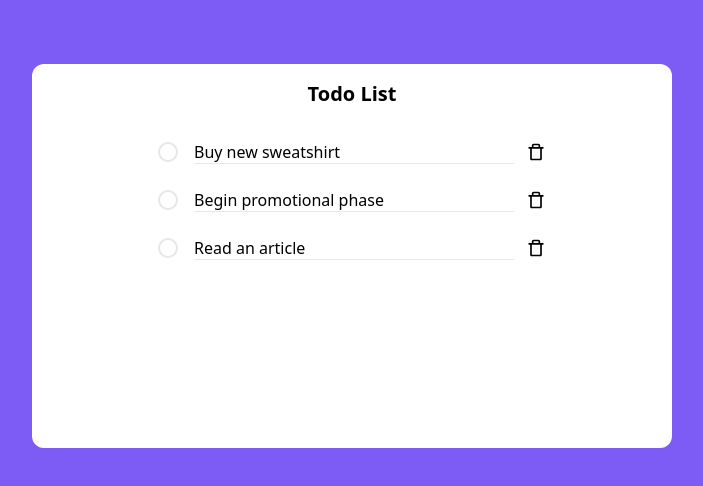
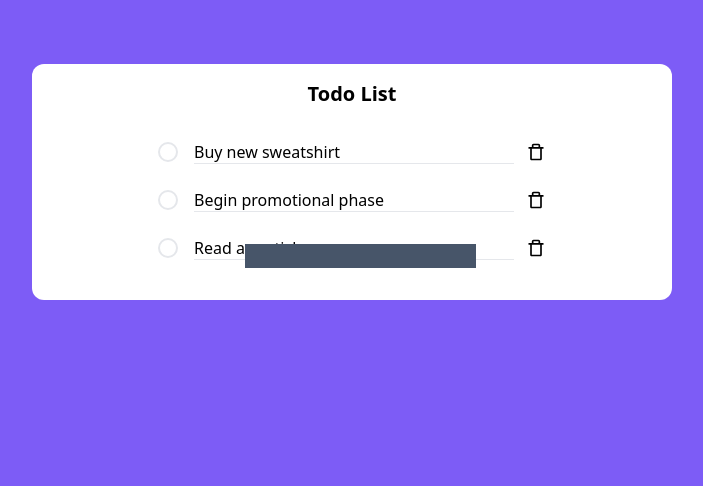
Before and after one commit to kuror0lucifer/todo, a React (Create React App) app: page / in a window 1280 px wide. Shown: the top 486 px of the page, without its empty margins (288-991 px from the left). Built offline with nearby package versions, Linux system fonts and the light colour scheme.

Commit message:
add todo functional

```diff
--- a/src/App.js
+++ b/src/App.js
@@ -26,6 +26,17 @@ export default function App() {
     setTodos([...todos.filter((t) => t.id !== id)]);
   };
 
+  const addTodo = (title) => {
+    setTodos([
+      {
+        id: new Date(),
+        title,
+        isCompleted: false,
+      },
+      ...todos,
+    ]);
+  };
+
   const onChange = (id) => {
     setTodos((prevTodos) => {
       return prevTodos.map((todoItem) => {
@@ -41,5 +52,7 @@ export default function App() {
     console.log(todo.id);
   };
 
-  return <Block todo={todos} onChange={onChange} onDel={onDel} />;
+  return (
+    <Block todo={todos} onChange={onChange} onDel={onDel} addTodo={addTodo} />
+  );
 }
--- a/src/components/Block.jsx
+++ b/src/components/Block.jsx
@@ -1,14 +1,16 @@
 import React from 'react'
 import ListItems from './ListItems'
+import CreateField from './СreateField'
 
 
-export default function Block({todo, onChange, onDel}) {
+export default function Block({todo, onChange, onDel, addTodo}) {
   return (
-    <div className='w-1/2 h-96 bg-white rounded-xl m-auto p-4'>
+    <div className='w-1/2 h-min bg-white rounded-xl m-auto p-4 relative'>
         <h1 className='text-center text-xl font-bold'>Todo List</h1>
         <div className='flex justify-around'>
         <ListItems todo={todo} onChange={onChange} onDel={onDel} className=''/>
         </div>
+        <CreateField addTodo={addTodo}/>
     </div>
   )
 }
--- /dev/null
+++ b/src/components/СreateField.jsx
@@ -0,0 +1,18 @@
+import React, { useState } from 'react'
+
+const СreateField = ({addTodo}) => {
+    const [title, setTitle] = useState('');
+
+  return (
+    <div className='absolute bottom-8 left-1/3'>
+        <input type="text"
+        onChange={e => setTitle(e.target.value)}
+        value={title}
+        onKeyPress={e => e.key === 'Enter' && addTodo(title)}
+        className='w-full border-none outline-none bg-slate-600'
+        />
+    </div>
+  )
+}
+
+export default СreateField
```
